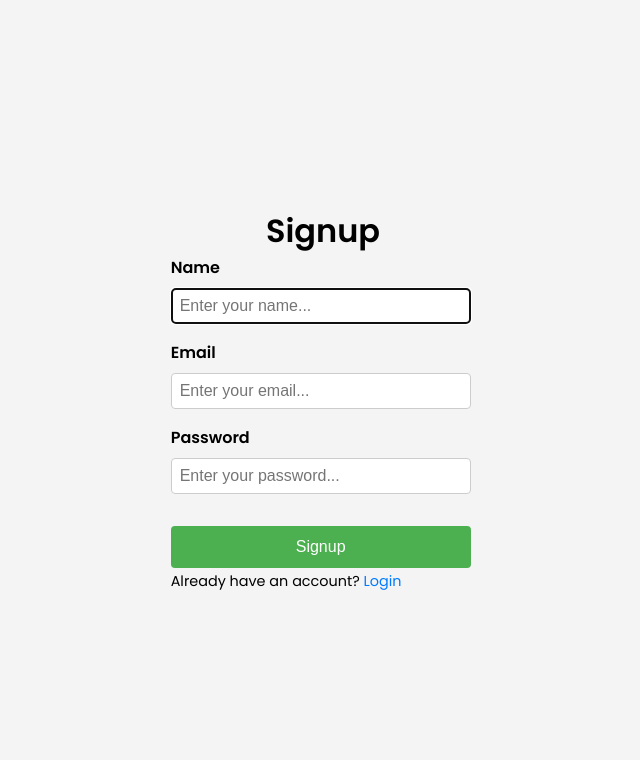
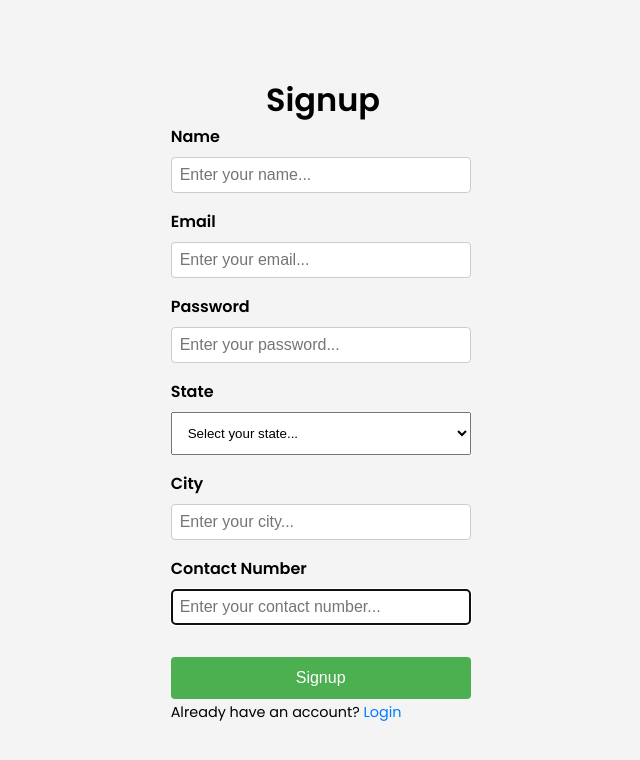
Before and after one commit to HimanshuXD0/Travelific, a React (Create React App) app: page /signup in a window 1280 px wide. Shown: the top 760 px of the page, without its empty margins (317-957 px from the left). Built offline with nearby package versions, Linux system fonts and the light colour scheme.

Commit message:
userprofile

```diff
--- a/src/App.jsx
+++ b/src/App.jsx
@@ -6,6 +6,7 @@ import AddProduct from './modules/AddProduct/AddProduct'
 import { useState } from 'react';
 import RefrshHandler from './utils/RefrshHandler';
 import Dashboard from './modules/Dashboard/Dashboard';
+import MyProfile from './modules/MyProfile/Myprofile';
 
 function App() {
   const [isAuthenticated, setIsAuthenticated] = useState(false);
@@ -27,6 +28,7 @@ function App() {
         <Route path='/home' element={<PrivateRoute element={<Home />} />} />
         <Route path='/addproduct' element={<Isvalid element={<AddProduct/>} />} />
         <Route path='/dashboard' element={<Dashboard/>} />
+        <Route path='/myprofile' element={<MyProfile/>} />
       </Routes>
     </div>
   );
--- a/src/modules/Authentication/AuthForm.module.css
+++ b/src/modules/Authentication/AuthForm.module.css
@@ -73,3 +73,20 @@
     border-radius: 4px;
     cursor: pointer;
 }
+.dropdown {
+    margin-bottom: 1rem;
+    display: flex;
+    flex-direction: column;
+    width: 100%;
+    max-width: 300px;
+}
+
+.dropdown label {
+    margin-bottom: 0.5rem;
+    font-weight: bold;
+}
+.dropdown  select{
+    padding: 0.75rem;
+
+
+}
--- a/src/modules/Authentication/Login.js
+++ b/src/modules/Authentication/Login.js
@@ -4,6 +4,8 @@ import { ToastContainer } from 'react-toastify';
 import { handleError, handleSuccess } from '../../utils/utils';
 import networkService from '../../services/networkService';
 import styles from './AuthForm.module.css';
+
+let myProfileInfo;
 function Login() {
 
     const [loginInfo, setLoginInfo] = useState({
@@ -11,9 +13,10 @@ function Login() {
         password: ''
     })
 
+
     const navigate = useNavigate();
 
-    const handleChange = (e) => {
+       const handleChange = (e) => {
         const { name, value } = e.target;
         console.log(name, value);
         const copyLoginInfo = { ...loginInfo };
@@ -28,11 +31,13 @@ function Login() {
             return handleError('email and password are required')
         }
         try {
-            const url = `https://travelific-api.onrender.com/api/auth/signin`;
+            const url = `http://localhost:5000/api/auth/signin`;
             const body = JSON.stringify(loginInfo);
             const response = await networkService.post({url:url,body:body,headers:{
                 'Content-Type': "application/json",
             }})
+            const result = response.data
+            myProfileInfo = result
             const { success, message, token, name, error } = response.data;
             console.log(`Your toku value -----> ${token}`);
             if (success) {
@@ -91,3 +96,4 @@ function Login() {
 }
 
 export default Login
+export  {myProfileInfo}
--- a/src/modules/Authentication/Signup.js
+++ b/src/modules/Authentication/Signup.js
@@ -10,7 +10,11 @@ function Signup() {
     const [signupInfo, setSignupInfo] = useState({
         name: '',
         email: '',
-        password: ''
+        password: '',
+        state: '',
+        city: '',
+        mobile: ''
+
     })
 
     const navigate = useNavigate();
@@ -24,16 +28,18 @@ function Signup() {
 
     const handleSignup = async (e) => {
         e.preventDefault();
-        const { name, email, password } = signupInfo;
-        if (!name || !email || !password) {
+        const { name, email, password,city,state,mobile} = signupInfo;
+        if (!name || !email || !password || !city||!state||!mobile) {
             return handleError('name, email and password are required')
         }
         try {
-            const url = `https://travelific-api.onrender.com/api/auth/signup`;
+            const url = `http://localhost:5000/api/auth/signup`;
             const body = JSON.stringify(signupInfo)
-            const response = await networkService.post({url:url,body:body,headers:{
+            const response = await networkService.post({
+                url: url, body: body, headers: {
                     'Content-Type': "application/json",
-            }})
+                }
+            })
             const { success, message, error } = response.data;
             if (success) {
                 handleSuccess(message);
@@ -41,10 +47,7 @@ function Signup() {
                     navigate('/login')
                 }, 1000)
             } else if (error) {
-                const details = error?.details[0].message;
-                handleError(details);
-            } else if (!success) {
-                handleError(message);
+                handleError(error);
             }
         } catch (err) {
             handleError(err);
@@ -85,6 +88,56 @@ function Signup() {
                         value={signupInfo.password}
                     />
                 </div>
+                <div className={styles.dropdown}>
+                    <label htmlFor='state'>State</label>
+                    <select
+                        onChange={handleChange}
+                        name='state'
+                        autoFocus
+                        value={signupInfo.state}
+                    >
+                        <option value="" disabled>
+                            Select your state...
+                        </option>
+                        {[
+                            'Andhra Pradesh', 'Arunachal Pradesh', 'Assam', 'Bihar',
+                            'Chhattisgarh', 'Goa', 'Gujarat', 'Haryana', 'Himachal Pradesh',
+                            'Jharkhand', 'Karnataka', 'Kerala', 'Madhya Pradesh', 'Maharashtra',
+                            'Manipur', 'Meghalaya', 'Mizoram', 'Nagaland', 'Odisha', 'Punjab',
+                            'Rajasthan', 'Sikkim', 'Tamil Nadu', 'Telangana', 'Tripura',
+                            'Uttar Pradesh', 'Uttarakhand', 'West Bengal', 'Andaman and Nicobar Islands',
+                            'Chandigarh', 'Dadra and Nagar Haveli and Daman and Diu', 'Lakshadweep',
+                            'Delhi', 'Puducherry'
+                        ].map((state) => (
+                            <option key={state} value={state}>
+                                {state}
+                            </option>
+                        ))}
+                    </select>
+                </div>
+
+                <div className={styles.inputGroup}>
+                    <label htmlFor='city'>City</label>
+                    <input
+                        onChange={handleChange}
+                        type='text'
+                        name='city'
+                        autoFocus
+                        placeholder='Enter your city...'
+                        value={signupInfo.city}
+                    />
+                </div>
+                <div className={styles.inputGroup}>
+                    <label htmlFor='mobile'>Contact Number</label>
+                    <input
+                        onChange={handleChange}
+                        type='text'
+                        name='mobile'
+                        autoFocus
+                        placeholder='Enter your contact number...'
+                        value={signupInfo.mobile}
+                    />
+                </div>
                 <button type='submit' className={styles.authButton}>
                     Signup
                 </button>
--- a/src/modules/Dashboard/Dashboard.js
+++ b/src/modules/Dashboard/Dashboard.js
@@ -15,15 +15,20 @@ function Dashboard() {
             navigate('/home');
         }, 1000)
     }
+    const handleMyProfile = (e) => {
+        setTimeout(() => {
+            navigate('/myprofile');
+        }, 1000)
+    }
     return (
         <div lang="en">
             <nav>
                 <ul className="nav__links">
                     <li className="link"><a href="#" onClick={handleAddProd}>HOME</a></li>
                     <li className="link"><a href="#"onClick={handleOnHome}>ABOUT US</a></li>
-                    <li className="link"><a href="#">E-TICKET</a></li>
+                    <li className="link"><a href="#">BOOKING</a></li>
                     <li className="link"><a href="#">JOURNEY</a></li>
-                    <li className="link"><a href="#">CONTACT</a></li>
+                    <li className="link"><a href="#"onClick={handleMyProfile}>MY PROFILE</a></li>
                 </ul>
             </nav>
 
--- /dev/null
+++ b/src/modules/MyProfile/Myprofile.js
@@ -0,0 +1,26 @@
+import React, { useEffect, useState } from 'react'
+import { ToastContainer } from 'react-toastify';
+import { myProfileInfo } from '../Authentication/Login';
+import styles from '../HomeScreen/Home.module.css'
+function MyProfile() {
+    console.log('Profile Info:', myProfileInfo);
+    return (
+        <div className={styles.welcomeContainer}>
+            <h1 className={styles.welcomeTitle}>Welcome to Your Profile</h1>
+            <div>
+                <h2>Profile Information</h2><br/>
+                <p><strong>Name:</strong> {myProfileInfo.name}</p><br/>
+                <p><strong>Email:</strong> {myProfileInfo.email}</p><br/>
+                <p><strong>Mobile:</strong> {myProfileInfo.mobile}</p><br/>
+                <p><strong>State:</strong> {myProfileInfo.state}</p><br/>
+                <p><strong>City:</strong> {myProfileInfo.city}</p><br/>
+                <p><strong>Message:</strong> {myProfileInfo.message}</p><br/>
+                <p><strong>Success:</strong> {myProfileInfo.success ? 'Yes' : 'No'}</p><br/>
+                {/* <p><strong>Token:</strong> {myProfileInfo.token}</p><br/> */}
+            </div>
+            <ToastContainer />
+        </div>
+    )
+}
+
+export default MyProfile
```
Lines whose indentation alone changed are shown as unchanged.
